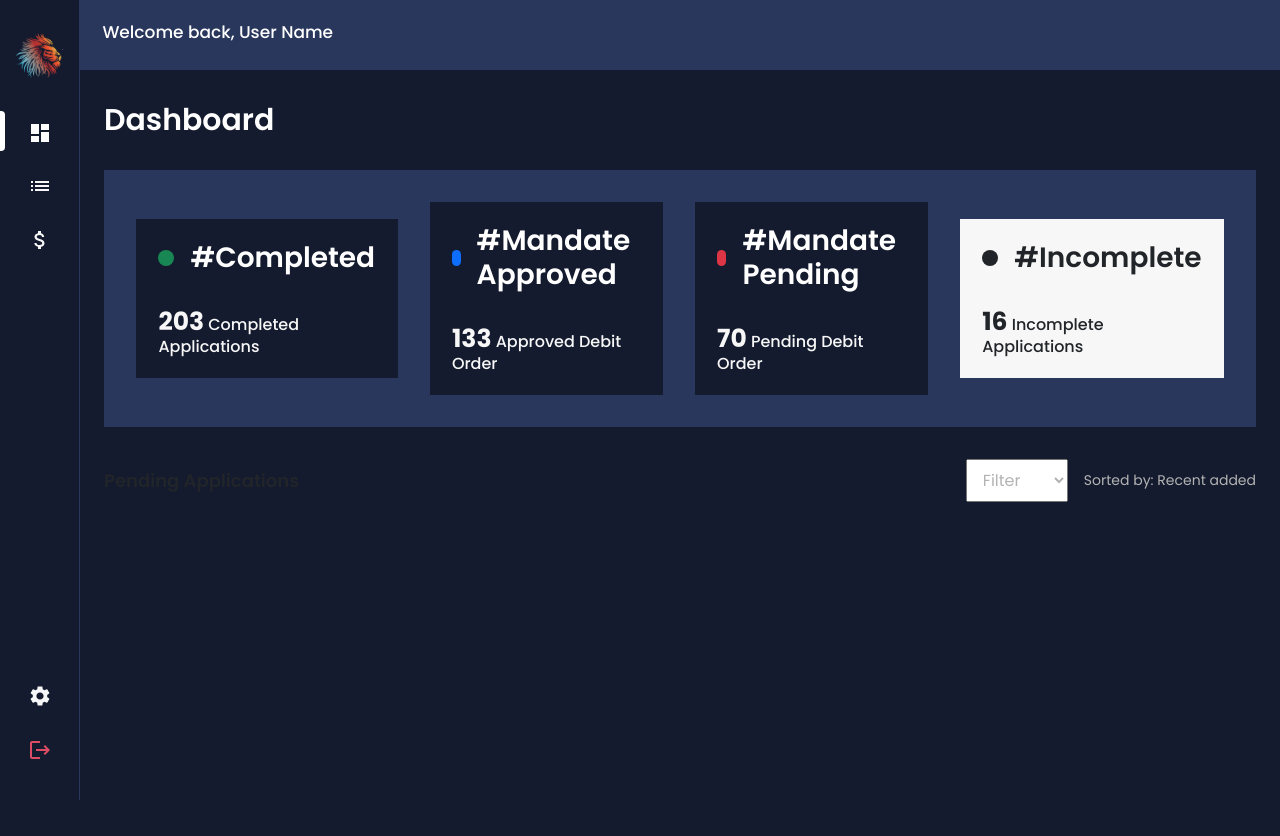
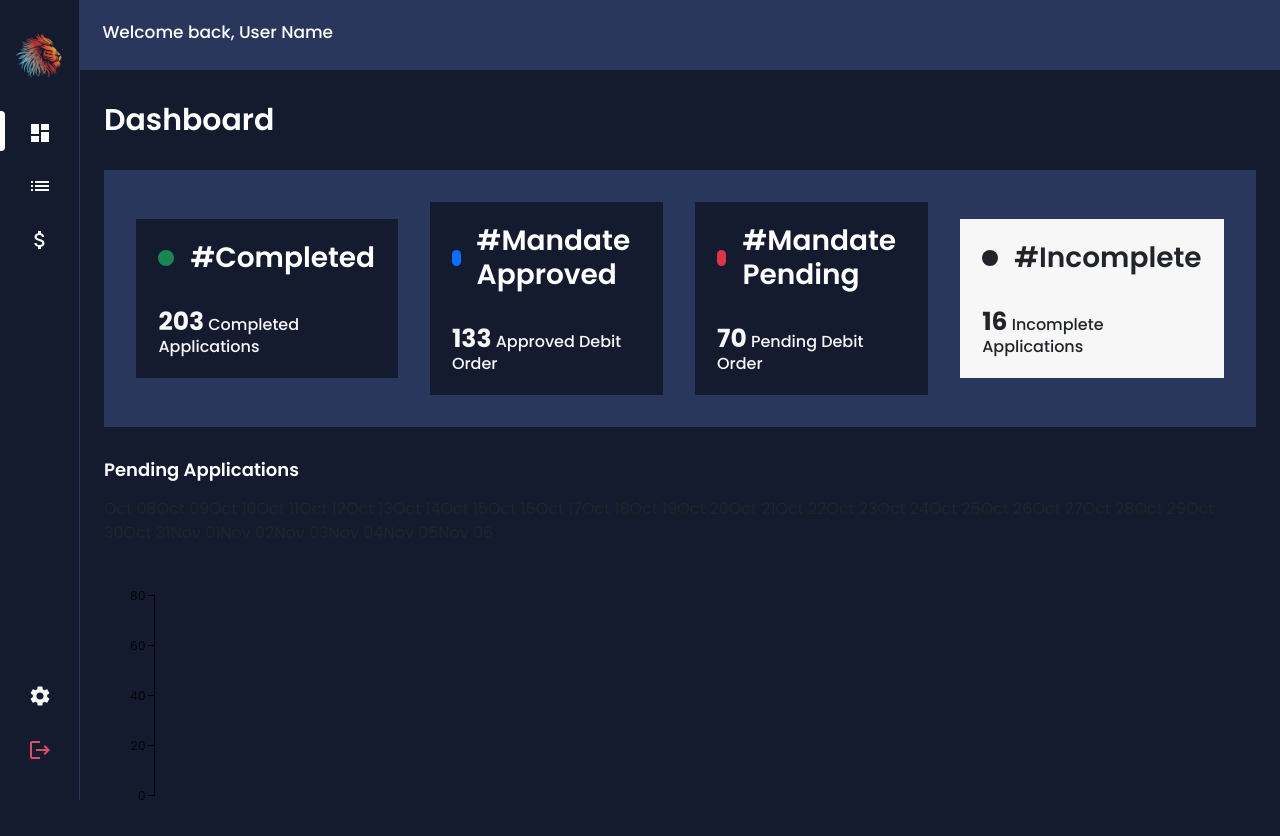
Before and after one commit to VernonVerns/matla-sales-portal, a React (Create React App) app: page /dashboard in a window 1280 px wide. Shown: the top 836 px of the page. Before the commit the page ends 800 px from the top, so only its background shows below. Built offline with nearby package versions, Linux system fonts and the light colour scheme.

Commit message:
Line Chart Updated

```diff
--- a/src/assets/scss/_chat.scss
+++ b/src/assets/scss/_chat.scss
@@ -208,3 +208,9 @@
         }
     }
 }
+
+.sec-header {
+    h4 {
+        color: $white-color;
+    }
+}
--- /dev/null
+++ b/src/components/LineGraph.jsx
@@ -0,0 +1,24 @@
+import React from 'react';
+import { LineChart } from '@mui/x-charts/LineChart';
+import moment from 'moment';
+
+const LineGraph = ({ seriesData, xAxisData }) => {
+    return (
+        <LineChart
+            xAxis={[
+                {
+                    data: xAxisData,
+                }
+            ]}
+            series={[
+                {
+                    data: seriesData,
+                },
+            ]}
+            width={700}
+            height={300}
+        />
+    )
+}
+
+export default LineGraph
--- a/src/pages/Dashboard.jsx
+++ b/src/pages/Dashboard.jsx
@@ -1,6 +1,15 @@
 import React from 'react';
+import LineGraph from '../components/LineGraph';
+import moment from "moment";
 
 const Dashboard = () => {
+
+    const last30Days = Array.from({ length: 30 }, (_, i) =>
+        moment().subtract(i, "days").format("MMM DD")
+    ).reverse();
+
+    const dummyData = Array.from({ length: 30 }, () => Math.floor(Math.random() * (70 - 2 + 1)) + 2);
+
     return(
         <>
         <div id="dashboard">
@@ -46,21 +55,12 @@ const Dashboard = () => {
             <div className="pending-application">
                 <div className="sec-header">
                     <h4>Pending Applications</h4>
-                    <div className="action-side">
-                        <select name="filter" id="">
-                            <option value=""><i className="fa bars-filter"></i> Filter</option>
-                            <option value="all">All</option>
-                            <option value="recent">Recent</option>
-                            <option value="oldest">Oldest</option>
-                        </select>
-                        <div className="sorted-by">
-                            Sorted by: <span>Recent added</span>
-                        </div>
-                    </div>
                 </div>
+                {last30Days}
+                <LineGraph seriesData={dummyData} xAxisData={last30Days} />,
             </div>
-        </div>
-    </>
+,        </div>
+    ,</>
     )
 }
 
```
Also changed, not shown: package.json (+4 -3 lines), 1 other file (tests, documents, lock files or other folders).
